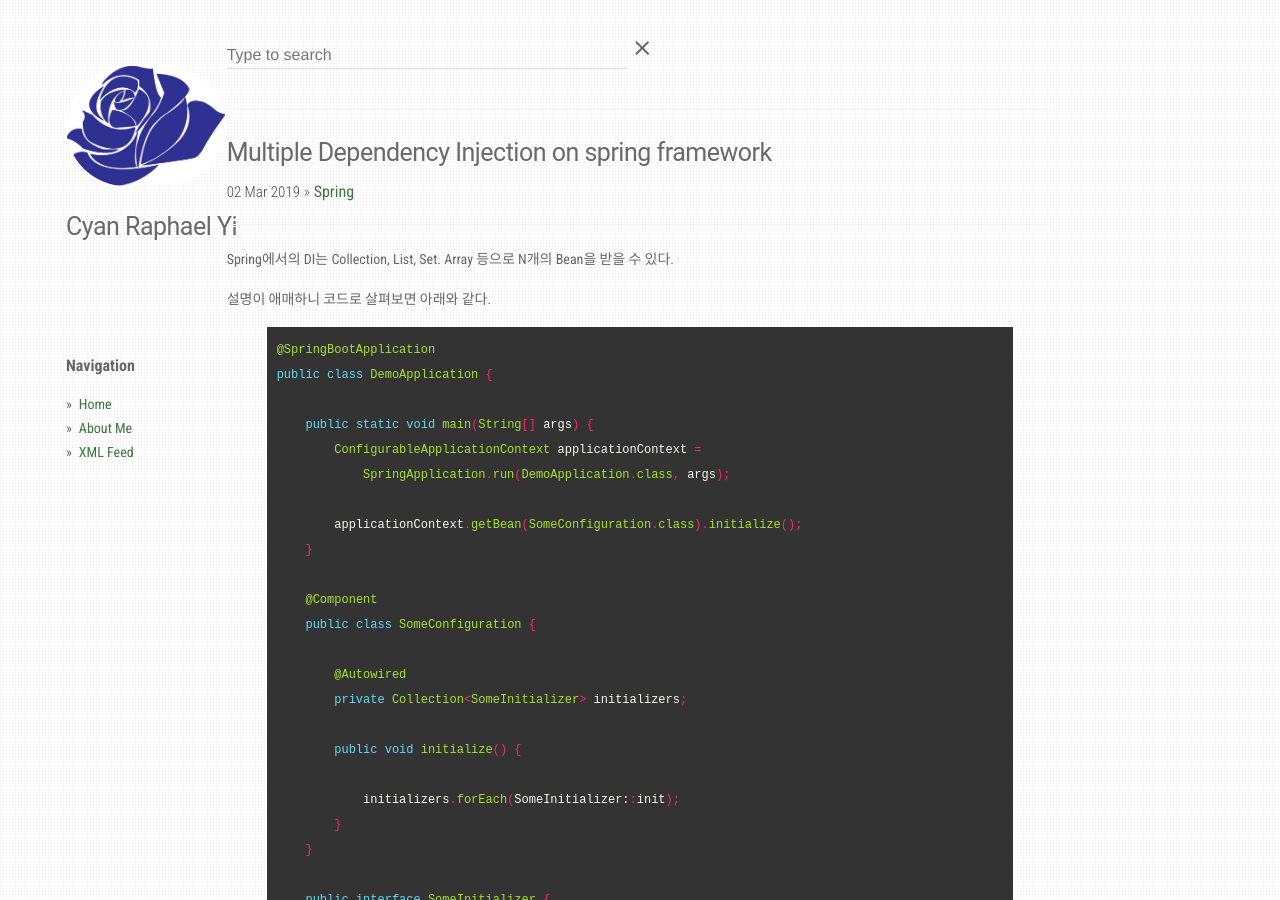
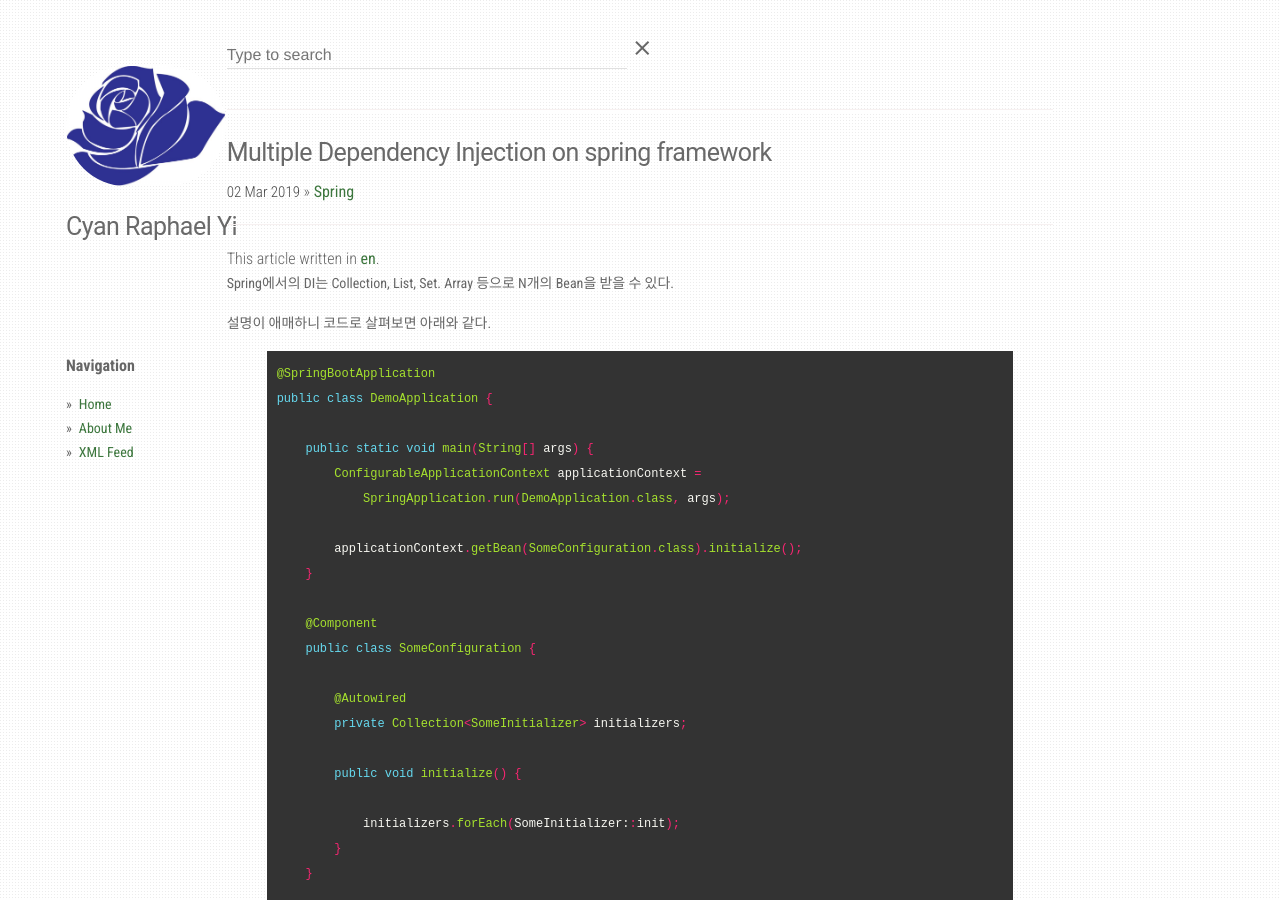
Before and after one commit to CyanRYi/sollabs-demo, a Jekyll site: the page built from _posts/ko/2019-03-02-Multiple-Autowired.md, in a window 1280 px wide and 900 px high. Built offline with Jekyll 4.4.1, drawn with Linux system fonts in a browser that asks for light colours.

Commit message:
다국어 자동 연결 링크 생성

```diff
--- a/_layouts/post_view.html
+++ b/_layouts/post_view.html
@@ -17,6 +17,11 @@ layout: default
 {% capture refererUri %}{{ site.url }}{{ page.slug }}{% endcapture %}
 {% include fb_buttons.html %}
 <hr/>
+{% for post in site.posts %}
+    {% if post.slug == page.slug and post.language != page.language %}
+        This article written in <a href="{{ site.url }}{{ post.url }}">{{ post.language }}</a>.
+    {% endif %}
+{% endfor %}
 <div class="content">
     <div class="post">{{ content }}</div>
 </div>
```
